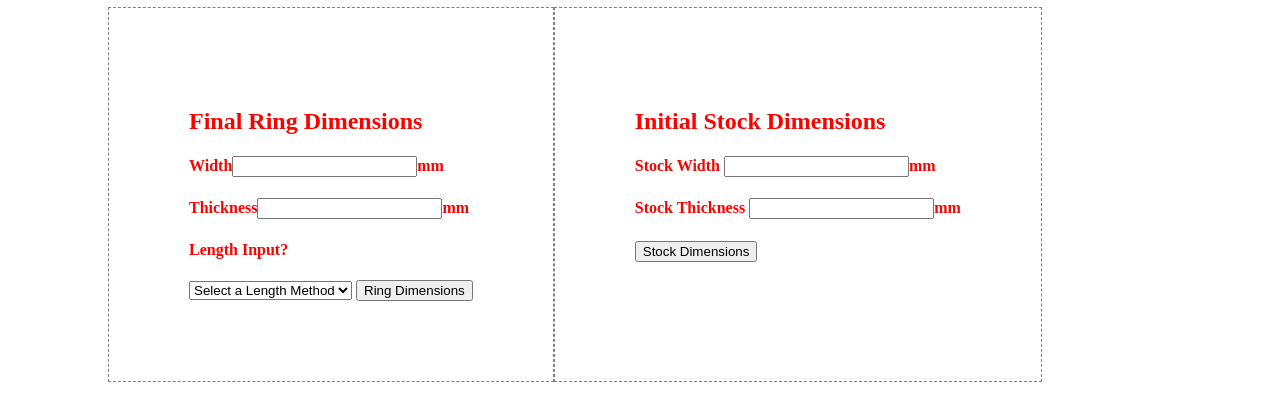
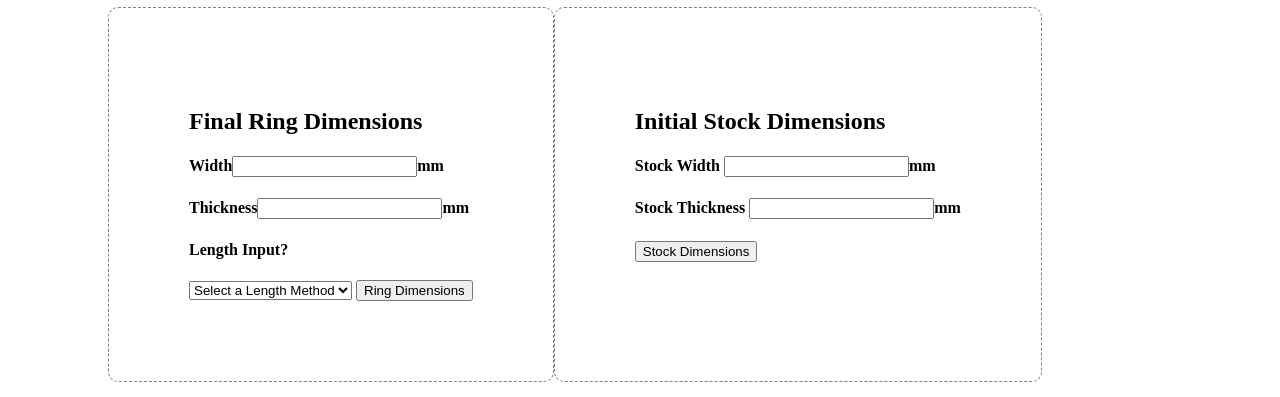
Before and after one commit to michael-w0ng/michael-w0ng.github.io, a plain HTML site: page index.html in a window 1280 px wide. Shown: the part 111-508 px from the top of the page. Drawn offline with Linux system fonts and the light colour scheme.

Commit message:
style edits

```diff
--- a/styles.css
+++ b/styles.css
@@ -1,5 +1,4 @@
 .main {
-  color: red;
   padding-left: 100px;
   padding-right: 100px;
   padding-top: 30px;
@@ -14,6 +13,7 @@
 
 .dimensions {
   border: 1px dashed grey;
+  border-radius: 10px;
   display: inline-flex;
   justify-content: center;
   align-content: center;
```
